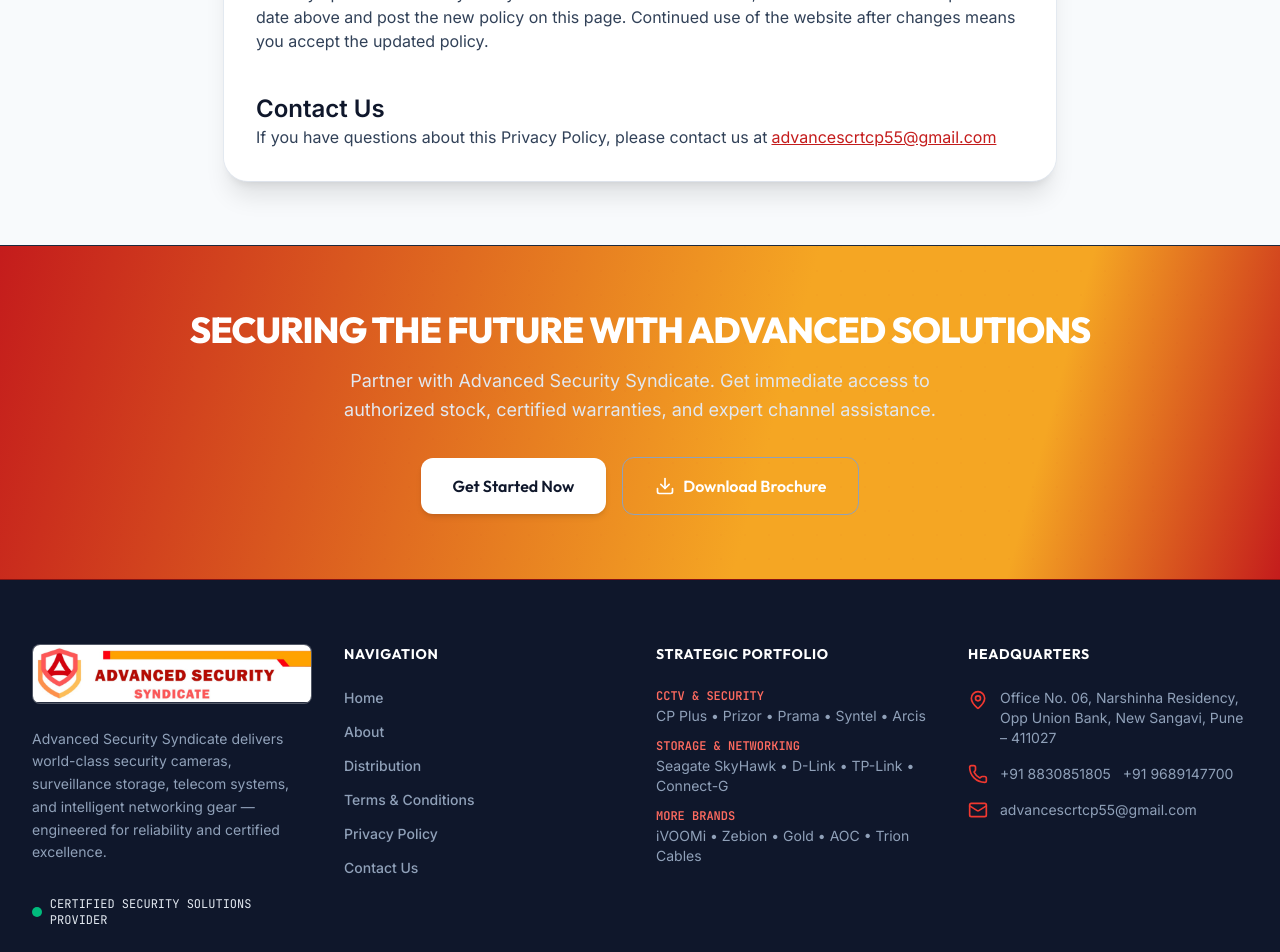
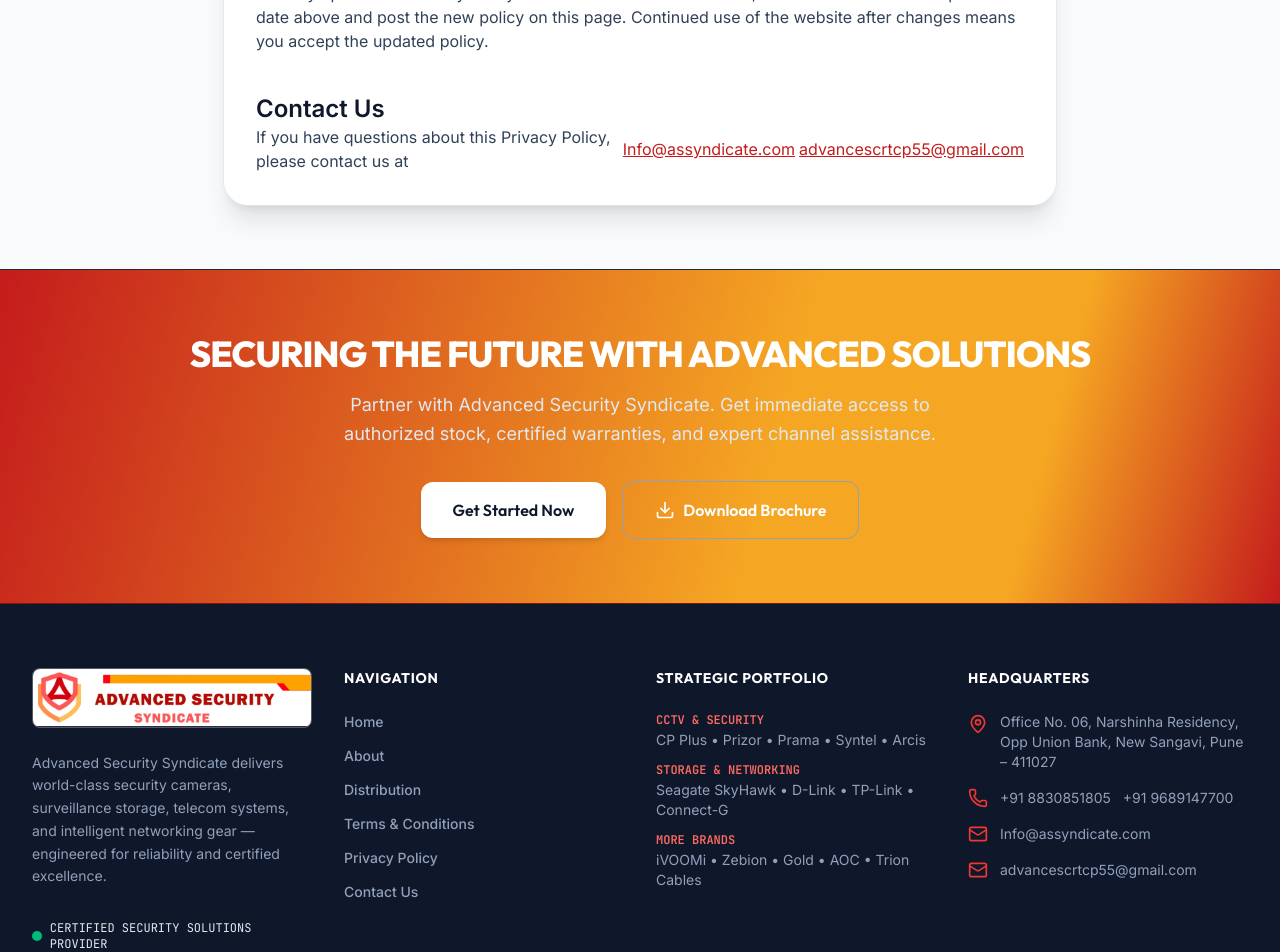
Before and after one commit to Suhas-Borkar/ADVANCED-SECURITY-SYNDICATE, a Next.js app: page /privacy-policy in a window 1280 px wide. Shown: the part 1620-2572 px from the top of the page. Built offline with nearby package versions, Linux system fonts and the light colour scheme.

Commit message:
add Info@assyndicate.com this mail

```diff
--- a/app/contact/page.tsx
+++ b/app/contact/page.tsx
@@ -5,7 +5,7 @@ import ContactView from "@/components/ContactView";
 export const metadata: Metadata = {
   title: "Contact Us — Advanced Security Syndicate",
   description:
-    "Get in touch with Advanced Security Syndicate. Office No. 06, Narshinha Residency, Opp Union Bank, New Sangavi, Pune – 411027. Phone: +91 8830851805 | +91 9689147700. Email: advancescrtcp55@gmail.com.",
+    "Get in touch with Advanced Security Syndicate. Office No. 06, Narshinha Residency, Opp Union Bank, New Sangavi, Pune – 411027. Phone: +91 8830851805 | +91 9689147700. Email: Info@assyndicate.com || advancescrtcp55@gmail.com.",
   openGraph: {
     title: "Contact Advanced Security Syndicate",
     description:
--- a/components/ContactView.tsx
+++ b/components/ContactView.tsx
@@ -33,7 +33,7 @@ export default function ContactView() {
     title: "Advanced Security Syndicate — Headquarters",
     address: "Office No. 06, Narshinha Residency, Opp Union Bank, New Sangavi, Pune – 411027",
     phone: "+918830851805 | | +919689147700",
-    email: " advancescrtcp55@gmail.com",
+    email: " Info@assyndicate.com | | advancescrtcp55@gmail.com",
     locationHint: "Opp Union Bank, New Sangavi, Pune",
     coords: "LAT: 18.5626° N, LON: 73.7884° E"
   };
--- a/components/Footer.tsx
+++ b/components/Footer.tsx
@@ -136,6 +136,14 @@ export default function Footer() {
               </li>
               <li className="flex items-center gap-3">
                 <Mail className="w-5 h-5 text-brand-500 shrink-0" />
+                <a href="mailto:Info@assyndicate.com" title="Email Info@assyndicate.com" className="text-slate-400 hover:text-white transition-colors duration-150">
+                  <span className="break-all">
+                    Info@assyndicate.com
+                  </span>
+                </a>
+              </li>
+              <li className="flex items-center gap-3">
+                <Mail className="w-5 h-5 text-brand-500 shrink-0" />
                 <a href="mailto:advancescrtcp55@gmail.com" title="Email advancescrtcp55@gmail.com" className="text-slate-400 hover:text-white transition-colors duration-150">
                   <span className="break-all">
                     advancescrtcp55@gmail.com
--- a/components/PrivacyPolicyView.tsx
+++ b/components/PrivacyPolicyView.tsx
@@ -85,6 +85,9 @@ export default function PrivacyPolicyView() {
         <h2 className="mt-10 text-2xl font-semibold text-slate-900">Contact Us</h2>
         <p className="flex gap-1 text-slate-700 text-ls font-sans items-center">
           If you have questions about this Privacy Policy, please contact us at
+          <a className="text-brand-600 hover:text-brand-700 underline" href="mailto:Info@assyndicate.com" title="Email Info@assyndicate.com">
+            Info@assyndicate.com
+          </a>
           <a className="text-brand-600 hover:text-brand-700 underline" href="mailto:advancescrtcp55@gmail.com" title="Email advancescrtcp55@gmail.com">
             advancescrtcp55@gmail.com
           </a>
--- a/components/Terms&ConditionsView.tsx
+++ b/components/Terms&ConditionsView.tsx
@@ -194,6 +194,7 @@ export default function TermsAndConditionsView() {
 				<p className="flex gap-1 text-slate-700 text-ls font-sans items-center">
 					If you have any questions about these Terms and Conditions, You can contact
 					us by email:
+					<a className="text-brand-600 hover:text-brand-700 underline" href="mailto:Info@assyndicate.com" title="Email Info@assyndicate.com">Info@assyndicate.com</a>
 					<a className="text-brand-600 hover:text-brand-700 underline" href="mailto:advancescrtcp55@gmail.com" title="Email advancescrtcp55@gmail.com">advancescrtcp55@gmail.com</a>
 				</p>
 			</section>
--- a/lib/BrochureContext.tsx
+++ b/lib/BrochureContext.tsx
@@ -57,7 +57,7 @@ brand principals.
 3. CORE REGISTERED ADDRESSES & OFFICES:
 -------------------------------------------
 • Pune Corporate Office: Office No. 06, Narshinha Residency, Opp Union Bank, New Sangavi, Pune - 411027
-  Hotline: +918830851805 | +919689147700 || Email: advancescrtcp55@gmail.com
+  Hotline: +918830851805 | +919689147700 || Email: Info@assyndicate.com | advancescrtcp55@gmail.com
 
 ===========================================
 ADVANCED SECURITY SYNDICATE - ENGINEERED FOR TRUSTED SECURITY
--- a/lib/mailer.ts
+++ b/lib/mailer.ts
@@ -79,7 +79,7 @@ export async function sendInquiryNotification(data: {
           <p style="color:#475569;font-size:13px;">For urgent inquiries, reach us directly:</p>
           <p style="color:#475569;font-size:13px;">
             📞 +91 88308 51805 | +91 96891 47700<br/>
-            📧 advancescrtcp55@gmail.com
+            📧  Info@assyndicate.com | advancescrtcp55@gmail.com
           </p>
         </div>
         <div style="background:#f8fafc;padding:16px;text-align:center;font-size:11px;color:#94a3b8;">
```
